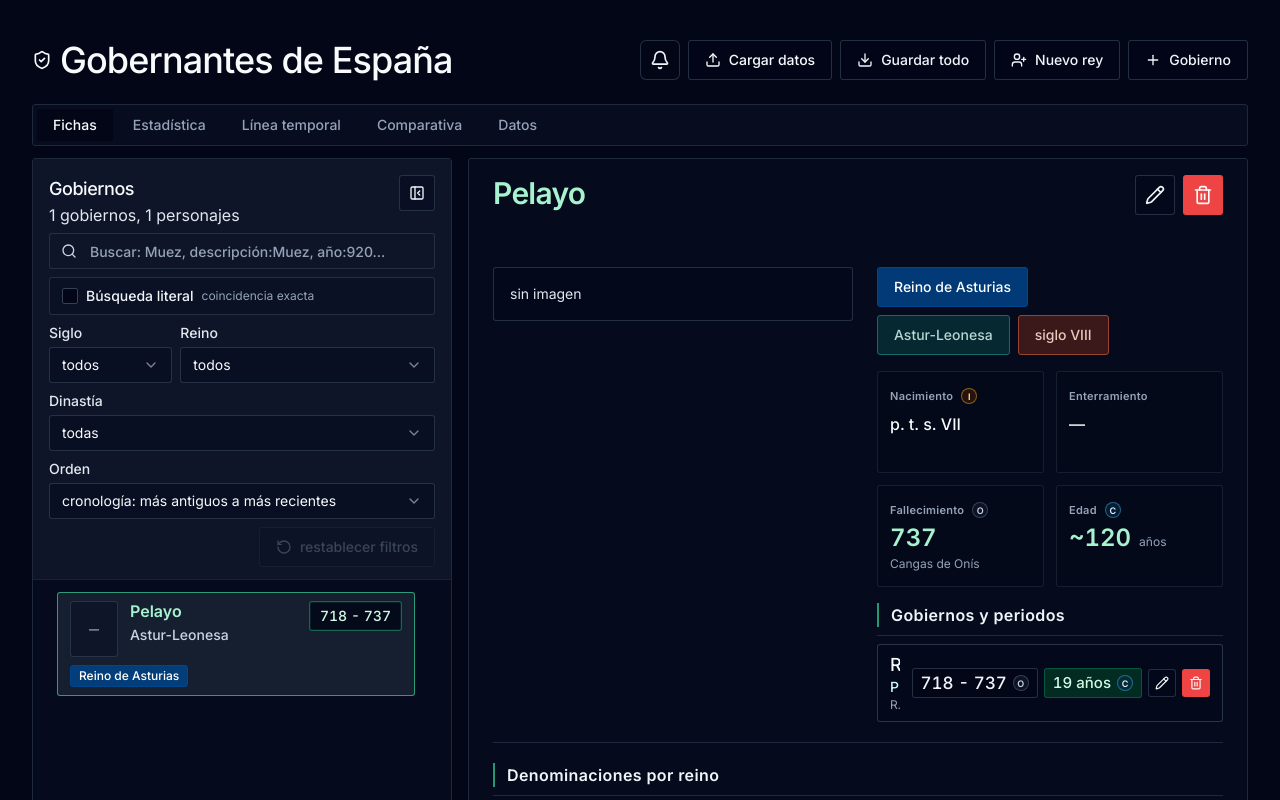
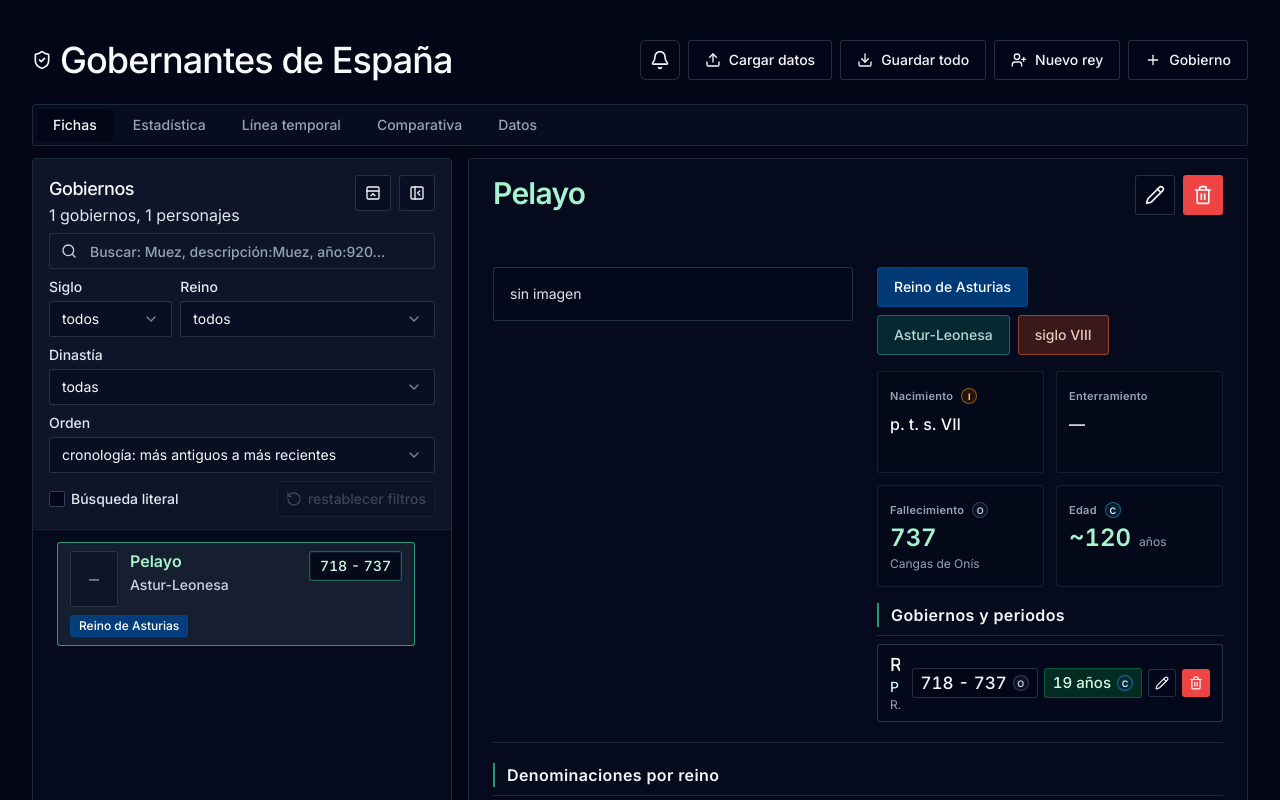
Before and after one commit to orses/reyesygobernantesdehispania, a React (Vite) app: page /fichas#/fichas/101 in a window 1280 px wide. Shown: the top 800 px of the page. Built offline with nearby package versions, Linux system fonts and the light colour scheme.

Commit message:
feat: compacta el panel de filtros (#59)
Permite ocultar únicamente los controles de filtro, amplía el espacio de miniaturas y reúne la búsqueda literal con el restablecimiento de filtros.

```diff
--- a/components/tabs/fichas/person-list-panel.tsx
+++ b/components/tabs/fichas/person-list-panel.tsx
@@ -1,4 +1,5 @@
-import { PanelLeftClose, RotateCcw, Search, X } from "lucide-react";
+import { useState } from "react";
+import { PanelLeftClose, PanelTopClose, PanelTopOpen, RotateCcw, Search, X } from "lucide-react";
 import {
   Card,
   CardContent,
@@ -223,6 +224,7 @@ export function PersonListPanel({
   mediaPreviewUrls,
   onCollapse,
 }: PersonListPanelProps) {
+  const [filtersCollapsed, setFiltersCollapsed] = useState(false);
   const hasQuery = query.trim().length > 0;
   const hasReinoFilter = filterReino !== "__all__";
   const hasDinastiaFilter = filterDinastia !== "__all__";
@@ -262,7 +264,11 @@ export function PersonListPanel({
 
   return (
     <Card className="min-w-0 rounded-[3px] shadow-sm bg-slate-900/30 border border-slate-800 xl:sticky xl:top-2 xl:flex xl:h-[calc(100vh-1rem)] xl:max-h-[calc(100vh-1rem)] xl:flex-col xl:overflow-visible">
-      <CardHeader className="relative z-40 shrink-0 border-b border-slate-800/70 bg-slate-900/95 p-4 pb-3">
+      <CardHeader
+        className={`relative z-40 shrink-0 border-b border-slate-800/70 bg-slate-900/95 p-4 ${
+          filtersCollapsed ? "" : "pb-3"
+        }`}
+      >
         <div className="flex items-start justify-between gap-3">
           <div className="min-w-0">
             <CardTitle className="text-lg font-medium tracking-tight text-slate-50">Gobiernos</CardTitle>
@@ -270,11 +276,31 @@ export function PersonListPanel({
               {governmentCountLabel}
             </CardDescription>
           </div>
+          <div className="flex shrink-0 items-center gap-2">
             <Button
               type="button"
               variant="outline"
               size="icon"
-            className="h-9 w-9 shrink-0 rounded-[3px] border-slate-700/70 bg-slate-950/30 text-slate-100 hover:bg-slate-900/70 hover:text-slate-50"
+              className={`h-9 w-9 rounded-[3px] border-slate-700/70 text-slate-100 hover:bg-slate-900/70 hover:text-slate-50 ${
+                filtersCollapsed ? "bg-slate-800/80" : "bg-slate-950/30"
+              }`}
+              title={filtersCollapsed ? "Mostrar filtros" : "Ocultar filtros"}
+              aria-label={filtersCollapsed ? "Mostrar filtros" : "Ocultar filtros"}
+              aria-controls="person-list-filters"
+              aria-expanded={!filtersCollapsed}
+              onClick={() => setFiltersCollapsed((current) => !current)}
+            >
+              {filtersCollapsed ? (
+                <PanelTopOpen className="h-4 w-4" />
+              ) : (
+                <PanelTopClose className="h-4 w-4" />
+              )}
+            </Button>
+            <Button
+              type="button"
+              variant="outline"
+              size="icon"
+              className="h-9 w-9 rounded-[3px] border-slate-700/70 bg-slate-950/30 text-slate-100 hover:bg-slate-900/70 hover:text-slate-50"
               title="Ocultar filtros y miniaturas"
               aria-label="Ocultar filtros y miniaturas"
               onClick={onCollapse}
@@ -282,8 +308,13 @@ export function PersonListPanel({
               <PanelLeftClose className="h-4 w-4" />
             </Button>
           </div>
+        </div>
 
-        <div className="mt-3 space-y-2">
+        <div
+          id="person-list-filters"
+          className="mt-3 space-y-2"
+          hidden={filtersCollapsed}
+        >
           <div className="relative">
             <Search className={`absolute left-3 top-1/2 h-4 w-4 -translate-y-1/2 ${hasQuery ? "text-amber-200" : "text-slate-300"}`} />
             <Input
@@ -321,30 +352,6 @@ export function PersonListPanel({
                 <X className="h-4 w-4" />
               </button>
             ) : null}
-          </div>
-
-          <div
-            className={`flex items-center gap-2 rounded-[3px] border px-3 py-2 ${
-              literalSearch
-                ? "border-amber-400/70 bg-amber-950/25"
-                : "border-slate-700/60 bg-slate-950/20"
-            }`}
-          >
-            <Checkbox
-              id="literal-search"
-              checked={literalSearch}
-              onCheckedChange={setLiteralSearch}
-              aria-describedby="literal-search-description"
-            />
-            <label
-              htmlFor="literal-search"
-              className="cursor-pointer select-none text-sm font-medium text-slate-100"
-            >
-              Búsqueda literal
-            </label>
-            <span id="literal-search-description" className="text-xs text-slate-400">
-              coincidencia exacta
-            </span>
           </div>
 
           <div className="grid grid-cols-1 gap-2 sm:grid-cols-3">
@@ -430,12 +437,28 @@ export function PersonListPanel({
             </Select>
           </div>
 
-          <div className="flex items-center justify-end">
+          <div className="flex flex-wrap items-center justify-between gap-2">
+            <div className="flex min-w-0 items-center gap-1.5">
+              <Checkbox
+                id="literal-search"
+                checked={literalSearch}
+                onCheckedChange={setLiteralSearch}
+              />
+              <label
+                htmlFor="literal-search"
+                className={`cursor-pointer select-none text-sm font-medium ${
+                  literalSearch ? "text-amber-200" : "text-slate-200"
+                }`}
+              >
+                Búsqueda literal
+              </label>
+            </div>
             <Button
               type="button"
               variant="outline"
+              size="sm"
               disabled={!hasAnyFilter}
-              className={`rounded-[3px] border transition-colors ${
+              className={`h-9 rounded-[3px] border px-2 transition-colors ${
                 hasAnyFilter
                   ? "cursor-pointer border-amber-400/70 bg-amber-500/15 text-amber-100 hover:bg-amber-500/25 shadow-[inset_0_0_0_1px_rgba(251,191,36,0.18)]"
                   : "border-slate-800 bg-slate-950/20 text-slate-500"
@@ -452,20 +475,19 @@ export function PersonListPanel({
                 setSortDir("asc");
               }}
             >
-              <RotateCcw className="mr-2 h-4 w-4" />
+              <RotateCcw className="mr-1.5 h-4 w-4" />
               restablecer filtros
-              {hasAnyFilter ? (
-                <span className="ml-2 inline-flex h-5 min-w-5 items-center justify-center rounded-full bg-amber-400/90 px-1.5 text-xs font-semibold text-slate-950">
-                  {activeFilterCount}
-                </span>
-              ) : null}
             </Button>
           </div>
         </div>
       </CardHeader>
 
       <CardContent className="relative z-10 min-h-0 flex-1 overflow-hidden pt-3">
-        <ScrollArea className="h-[62vh] max-h-[520px] pr-2 xl:h-full xl:max-h-none xl:min-h-0 xl:pr-3">
+        <ScrollArea
+          className={`pr-2 xl:h-full xl:max-h-none xl:min-h-0 xl:pr-3 ${
+            filtersCollapsed ? "h-[75vh] max-h-[720px]" : "h-[62vh] max-h-[520px]"
+          }`}
+        >
           <div className="space-y-2">
             {governmentCards.map((item) => {
               const active =
```
Also changed, not shown: 1 other file (tests, documents, lock files or other folders). Lines whose indentation alone changed are shown as unchanged.
